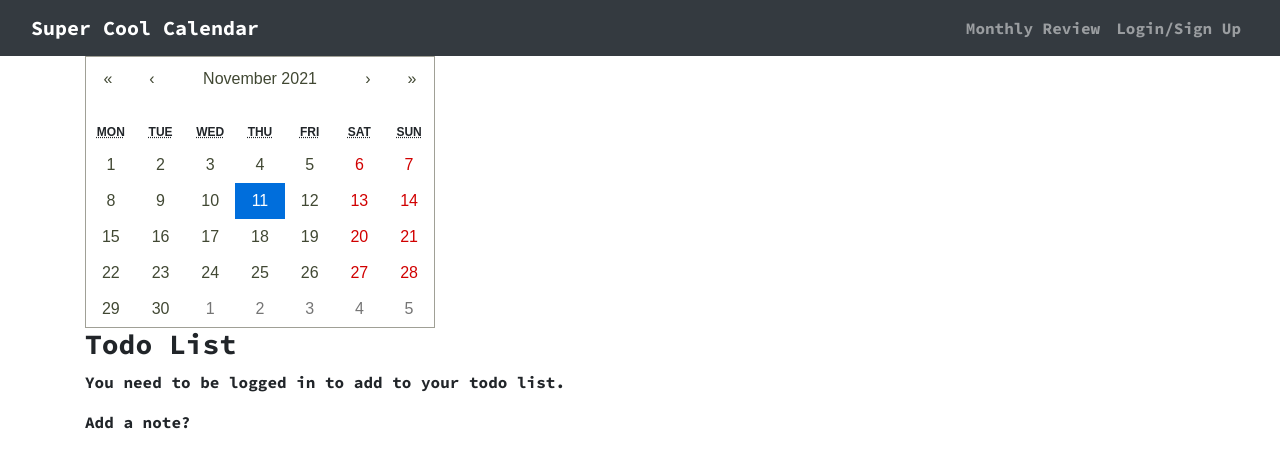
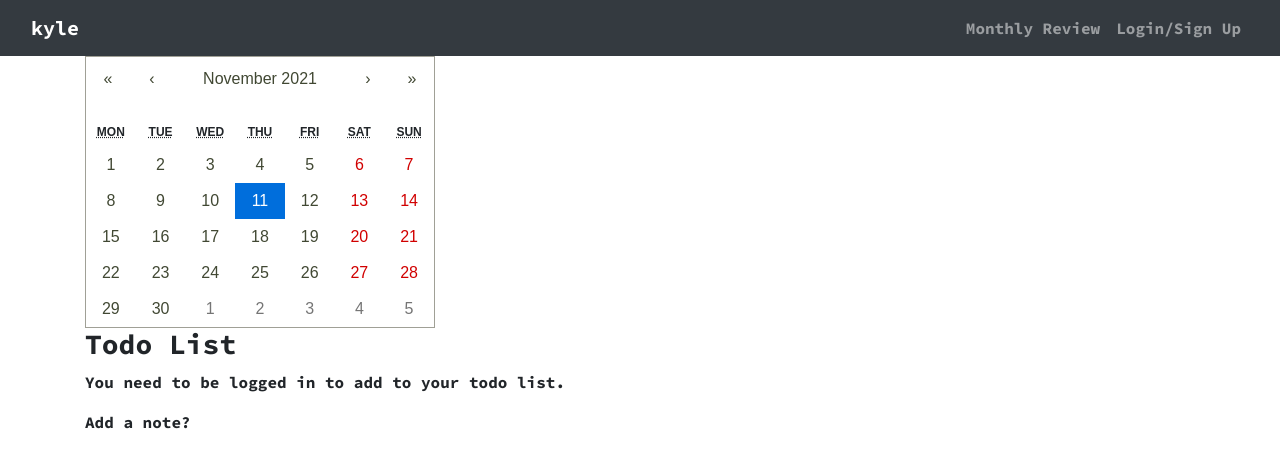
Before and after one commit to Gaitherdb/Custom-Planner, a React (Create React App) app in the folder client/: page / in a window 1280 px wide. Shown: the top 468 px of the page. Built offline with nearby package versions, Linux system fonts and the light colour scheme; no server answers.

Commit message:
something stylewise

```diff
--- a/client/src/App.css
+++ b/client/src/App.css
@@ -13,8 +13,8 @@
   }
 
   .background-color {
-    /* background-color: rgb(237, 224, 212) */
-    background-color: rgb(166, 138, 100)
+    background-color: rgb(237, 224, 212)
+
   }
 
   .accent-color {
--- a/client/src/components/Navbar.js
+++ b/client/src/components/Navbar.js
@@ -15,7 +15,7 @@ const AppNavbar = () => {
       <Navbar bg='dark' variant='dark' expand='lg'>
         <Container fluid>
           <Navbar.Brand as={Link} to='/'>
-            Super Cool Calendar
+            kyle
           </Navbar.Brand>
           <Navbar.Toggle aria-controls='navbar' />
           <Navbar.Collapse id='navbar'>
--- a/client/src/components/NoteList.js
+++ b/client/src/components/NoteList.js
@@ -74,7 +74,8 @@ console.log(todosId)
 
   return (
     <div>
-      <h3>What is on your plate for today?</h3>
+      <h3  className="card-header text-dark p-2 m-0">
+        What is on your plate for today?</h3>
       {todos &&
         todos.map((todo) => (
           <div className={
```
